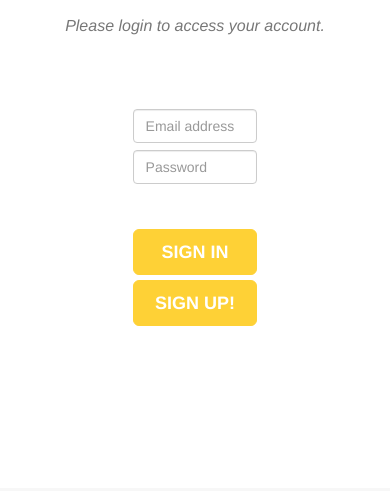
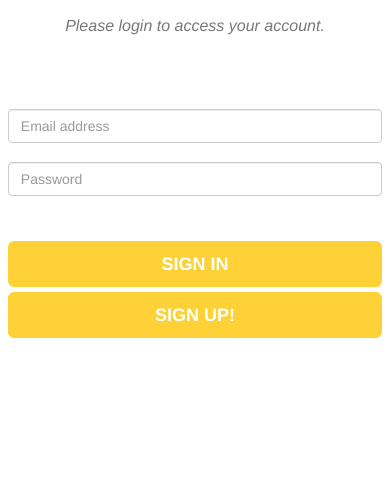
Before and after one commit to makeshift-007/timeDifferenceCalculator, a plain HTML site: page TimeDifference/index.html in a window 390 px wide. Shown: the part 609-1100 px from the top of the page. Drawn offline with nearby package versions, Linux system fonts and the light colour scheme; a web font is replaced by a local one.

Commit message:
newChange

```diff
--- a/TimeDifference/Content/Css/ViewCss/index.css
+++ b/TimeDifference/Content/Css/ViewCss/index.css
@@ -22,6 +22,12 @@
     margin-left: 34%;
 }
 
+@media screen and (max-width: 900px) {
+    .loginForm {  width: 96%;
+    margin-left: 2%;
+    }
+}
+
 .marginClass {
     margin-top: 5%;
 }
```
